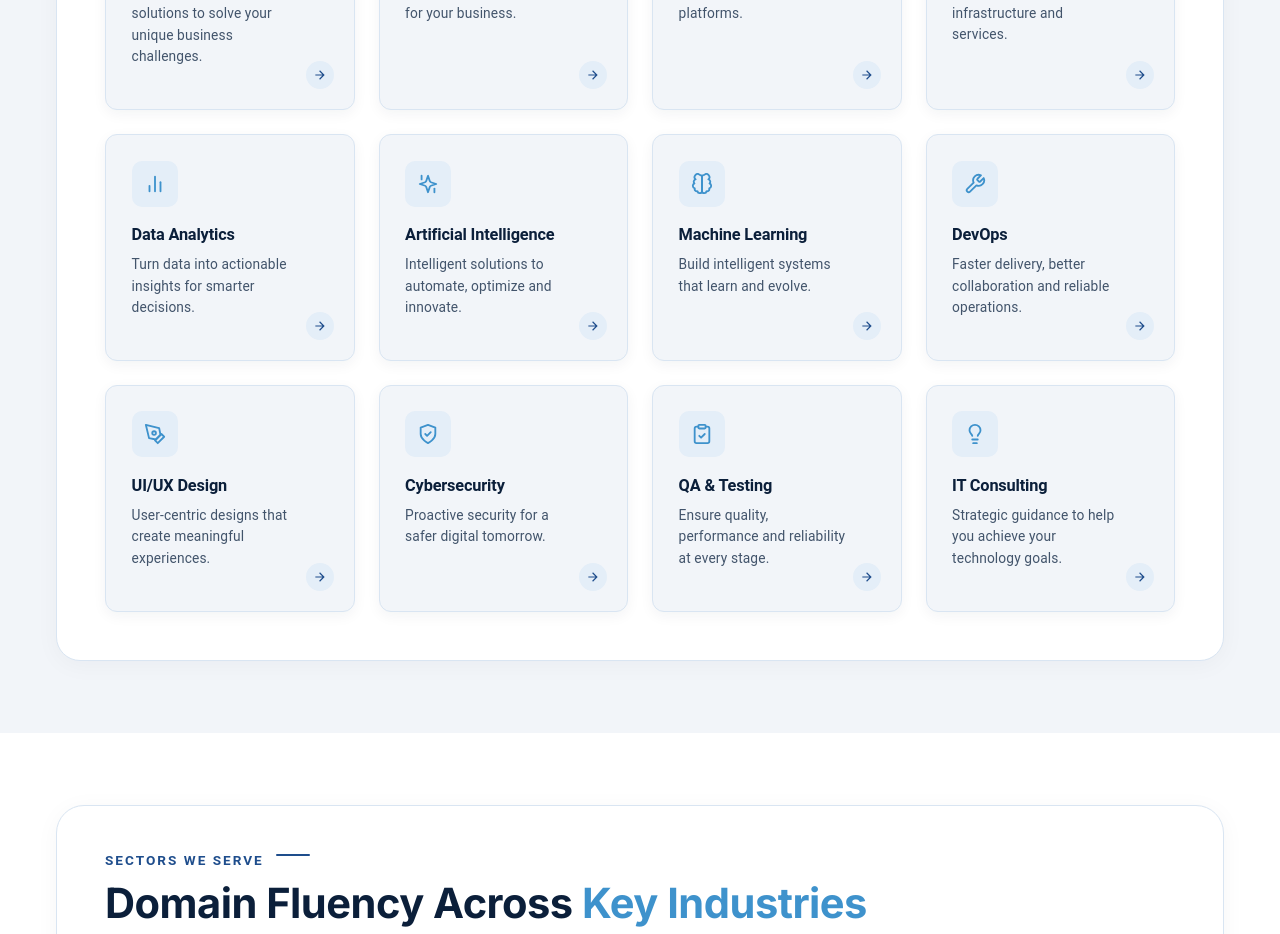
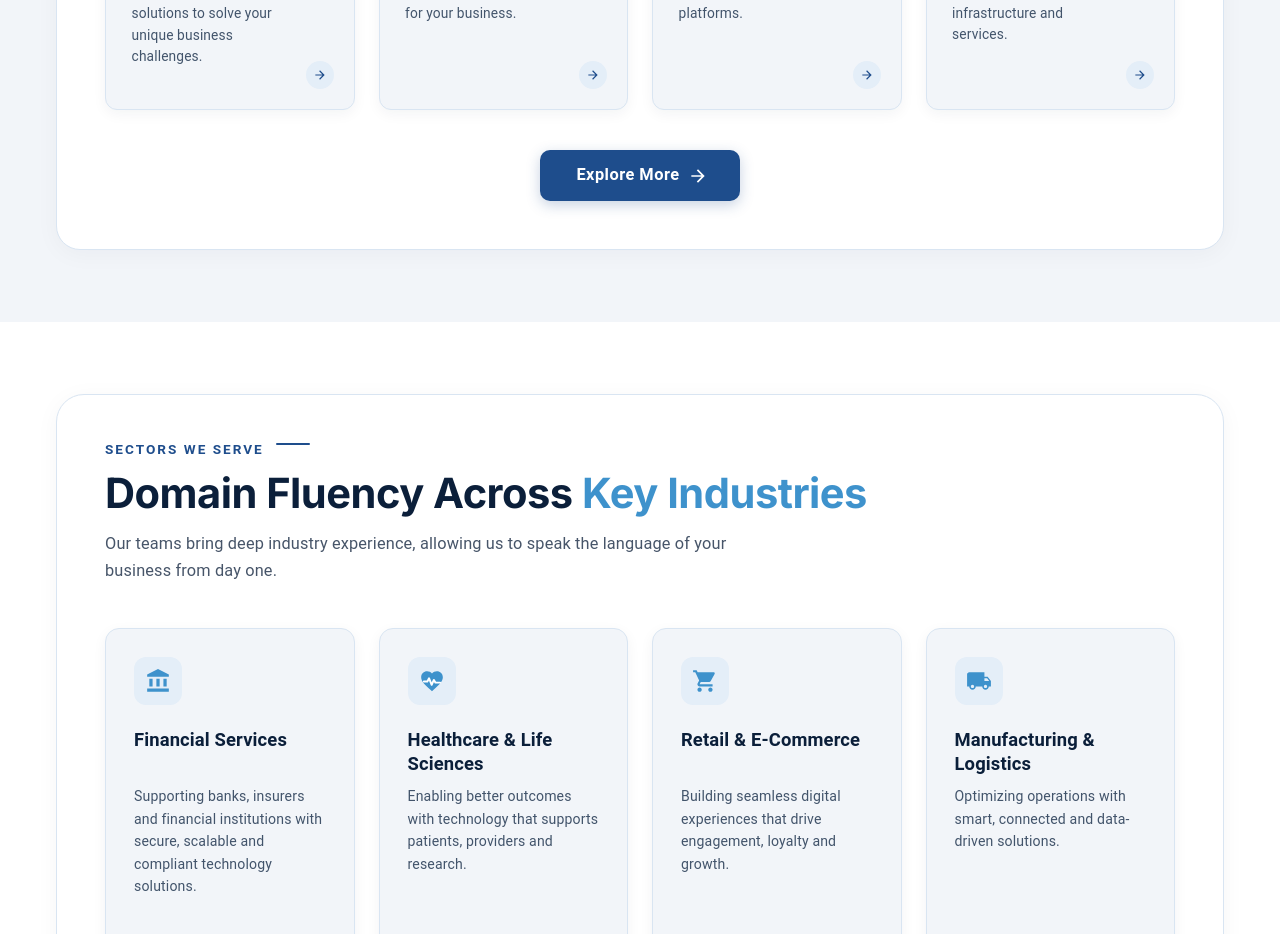
Before and after one commit to marm-rikhav/northnode-analytics, a React (Vite) app in the folder client/: page / in a window 1280 px wide. Shown: the part 1160-2094 px from the top of the page. Built offline with nearby package versions, Linux system fonts and the light colour scheme.

Commit message:
refactor: remove unused services from servicesList and add Explore More button

```diff
--- a/client/src/components/home/HomeComponent.jsx
+++ b/client/src/components/home/HomeComponent.jsx
@@ -66,90 +66,6 @@ const servicesList = [
     icon: (
       <svg width="22" height="22" viewBox="0 0 24 24" fill="none" stroke="currentColor" strokeWidth="2" strokeLinecap="round" strokeLinejoin="round">
         <path d="M18 10h-1.26A8 8 0 1 0 9 20h9a5 5 0 0 0 0-10z" />
-      </svg>
-    ),
-  },
-  {
-    name: 'Data Analytics',
-    desc: 'Turn data into actionable insights for smarter decisions.',
-    icon: (
-      <svg width="22" height="22" viewBox="0 0 24 24" fill="none" stroke="currentColor" strokeWidth="2" strokeLinecap="round" strokeLinejoin="round">
-        <path d="M18 20V10" />
-        <path d="M12 20V4" />
-        <path d="M6 20V14" />
-      </svg>
-    ),
-  },
-  {
-    name: 'Artificial Intelligence',
-    desc: 'Intelligent solutions to automate, optimize and innovate.',
-    icon: (
-      <svg width="22" height="22" viewBox="0 0 24 24" fill="none" stroke="currentColor" strokeWidth="2" strokeLinecap="round" strokeLinejoin="round">
-        <path d="m12 3-1.912 5.813a2 2 0 0 1-1.275 1.275L3 12l5.813 1.912a2 2 0 0 1 1.275 1.275L12 21l1.912-5.813a2 2 0 0 1 1.275-1.275L21 12l-5.813-1.912a2 2 0 0 1-1.275-1.275L12 3Z" />
-        <path d="M5 3v4" />
-        <path d="M19 17v4" />
-      </svg>
-    ),
-  },
-  {
-    name: 'Machine Learning',
-    desc: 'Build intelligent systems that learn and evolve.',
-    icon: (
-      <svg width="22" height="22" viewBox="0 0 24 24" fill="none" stroke="currentColor" strokeWidth="2" strokeLinecap="round" strokeLinejoin="round">
-        <path d="M9.5 2A2.5 2.5 0 0 1 12 4.5v15a2.5 2.5 0 0 1-4.96.44 2.5 2.5 0 0 1-2.96-3.08 3 3 0 0 1-.34-5.58 2.5 2.5 0 0 1 1.32-4.24 2.5 2.5 0 0 1 4.44-5.04z" />
-        <path d="M14.5 2A2.5 2.5 0 0 0 12 4.5v15a2.5 2.5 0 0 0 4.96.44 2.5 2.5 0 0 0 2.96-3.08 3 3 0 0 0 .34-5.58 2.5 2.5 0 0 0-1.32-4.24 2.5 2.5 0 0 0-4.44-5.04z" />
-      </svg>
-    ),
-  },
-  {
-    name: 'DevOps',
-    desc: 'Faster delivery, better collaboration and reliable operations.',
-    icon: (
-      <svg width="22" height="22" viewBox="0 0 24 24" fill="none" stroke="currentColor" strokeWidth="2" strokeLinecap="round" strokeLinejoin="round">
-        <path d="M14.7 6.3a1 1 0 0 0 0 1.4l1.6 1.6a1 1 0 0 0 1.4 0l3.77-3.77a6 6 0 0 1-7.94 7.94l-6.91 6.91a2.12 2.12 0 0 1-3-3l6.91-6.91a6 6 0 0 1 7.94-7.94l-3.76 3.76z" />
-      </svg>
-    ),
-  },
-  {
-    name: 'UI/UX Design',
-    desc: 'User-centric designs that create meaningful experiences.',
-    icon: (
-      <svg width="22" height="22" viewBox="0 0 24 24" fill="none" stroke="currentColor" strokeWidth="2" strokeLinecap="round" strokeLinejoin="round">
-        <path d="M12 19l7-7 3 3-7 7-3-3z" />
-        <path d="M18 13l-1.5-7.5L2 2l3.5 14.5L13 18l5-5z" />
-        <circle cx="11" cy="11" r="2" />
-      </svg>
-    ),
-  },
-  {
-    name: 'Cybersecurity',
-    desc: 'Proactive security for a safer digital tomorrow.',
-    icon: (
-      <svg width="22" height="22" viewBox="0 0 24 24" fill="none" stroke="currentColor" strokeWidth="2" strokeLinecap="round" strokeLinejoin="round">
-        <path d="M12 22s8-4 8-10V5l-8-3-8 3v7c0 6 8 10 8 10z" />
-        <polyline points="9 12 11 14 15 10" />
-      </svg>
-    ),
-  },
-  {
-    name: 'QA & Testing',
-    desc: 'Ensure quality, performance and reliability at every stage.',
-    icon: (
-      <svg width="22" height="22" viewBox="0 0 24 24" fill="none" stroke="currentColor" strokeWidth="2" strokeLinecap="round" strokeLinejoin="round">
-        <path d="M16 4h2a2 2 0 0 1 2 2v14a2 2 0 0 1-2 2H6a2 2 0 0 1-2-2V6a2 2 0 0 1 2-2h2" />
-        <rect x="8" y="2" width="8" height="4" rx="1" ry="1" />
-        <path d="m9 14 2 2 4-4" />
-      </svg>
-    ),
-  },
-  {
-    name: 'IT Consulting',
-    desc: 'Strategic guidance to help you achieve your technology goals.',
-    icon: (
-      <svg width="22" height="22" viewBox="0 0 24 24" fill="none" stroke="currentColor" strokeWidth="2" strokeLinecap="round" strokeLinejoin="round">
-        <path d="M15 14c.2-1 .7-1.7 1.5-2.5 1-.9 1.5-2.2 1.5-3.5A6 6 0 0 0 6 8c0 1 .2 2.2 1.5 3.5.7.7 1.3 1.5 1.5 2.5" />
-        <path d="M9 18h6" />
-        <path d="M10 22h4" />
       </svg>
     ),
   },
@@ -686,6 +602,37 @@ const HomeComponent = ({ onNavigate }) => {
                   </Box>
                 </Card>
               ))}
+            </Box>
+
+            {/* Explore More Button */}
+            <Box sx={{ textAlign: 'center', mt: { xs: 4, md: 5 } }}>
+              <Button
+                variant="contained"
+                onClick={() => handleNavigation('Services')}
+                endIcon={<ArrowIcon sx={{ fontSize: 18, transition: 'transform 0.2s ease' }} />}
+                sx={{
+                  backgroundColor: '#1E4D8C',
+                  color: '#FFFFFF',
+                  fontWeight: 700,
+                  fontSize: { xs: '0.95rem', md: '1.025rem' },
+                  textTransform: 'none',
+                  px: { xs: 3.5, md: 4.5 },
+                  py: 1.4,
+                  borderRadius: '10px',
+                  boxShadow: '0 4px 14px rgba(30, 77, 140, 0.25)',
+                  transition: 'all 0.25s ease',
+                  '&:hover': {
+                    backgroundColor: '#163E72',
+                    boxShadow: '0 6px 20px rgba(30, 77, 140, 0.35)',
+                    transform: 'translateY(-2px)',
+                    '& svg': {
+                      transform: 'translateX(3px)',
+                    },
+                  },
+                }}
+              >
+                Explore More
+              </Button>
             </Box>
           </Paper>
         </Container>
```
